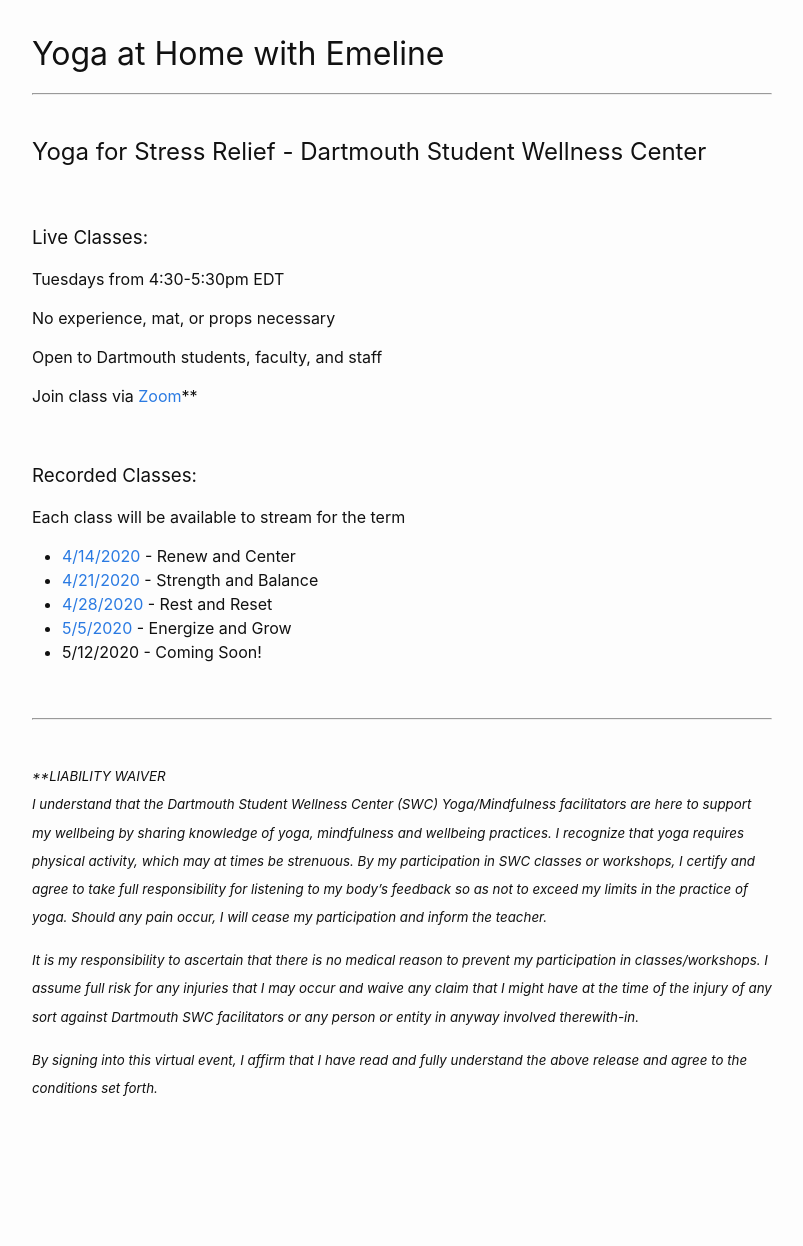
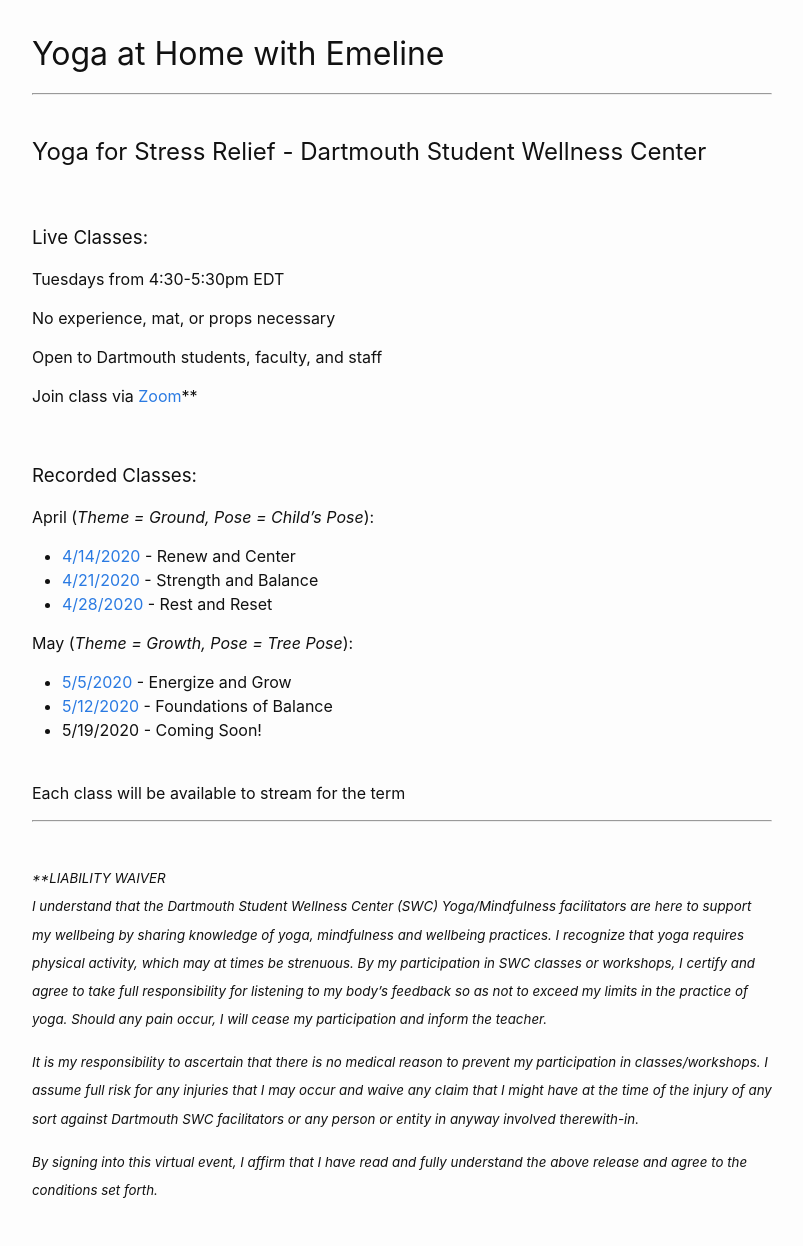
Before and after one commit to emelineclarke/yoga, a Jekyll site: the page built from index.markdown, in a window 1280 px wide. Shown: the whole page, without its empty margins (238-1041 px from the left). Built offline with Jekyll 4.4.1, drawn with Linux system fonts in a browser that asks for light colours; before the commit the page ends 1144 px from its top, so only the background shows below that.

Commit message:
Add May 12 class

```diff
--- a/index.markdown
+++ b/index.markdown
@@ -20,14 +20,18 @@ Join class via [Zoom](https://dartmouth.zoom.us/j/757625459/)**
 <br/>
 ### Recorded Classes:
 
-Each class will be available to stream for the term
+April (<em>Theme = Ground, Pose = Child's Pose</em>):
 - [4/14/2020](https://dartmouth.zoom.us/rec/share/_OB4DvLpxyRJYpHJ60GPfJccTqXjeaa8hCRP-fAMykp1omfyuNvhAbBZKI8kKpoh) - Renew and Center
 - [4/21/2020](https://dartmouth.zoom.us/rec/share/-ZUpDenyxkxOHdbz6nj8eKEvQYH3eaa81CFI-6demU_L2jLOMvbVrvH3XA8iUqYi) - Strength and Balance
 - [4/28/2020](https://dartmouth.zoom.us/rec/share/7vxECb7J031Of6vzxmzgW6E5G4HJaaa81ylKrvNZmhv5maM_GWmRUWNUNAVdEEw9) - Rest and Reset
+
+May (<em>Theme = Growth, Pose = Tree Pose</em>):
 - [5/5/2020](https://dartmouth.zoom.us/rec/share/6e0qdJbvyzhOYIXL0wacXKc4WbTKX6a8gXAZrPYJmh0-GPkWMmgqFChBuKPIK0kw) - Energize and Grow
-- 5/12/2020 - Coming Soon!
+- [5/12/2020](https://dartmouth.zoom.us/rec/share/u5JMPqCz539Lb9L_sHvzfacFRK_peaa81ylL8vZfmRvJV_-5l7rvTPthJ56TpDRa) - Foundations of Balance
+- 5/19/2020 - Coming Soon!
 
 <br/>
+Each class will be available to stream for the term
 
 ---
 
```
